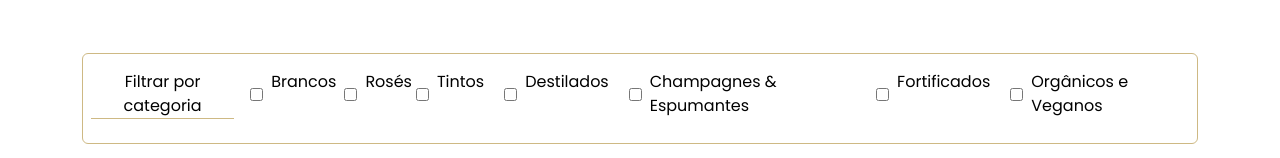
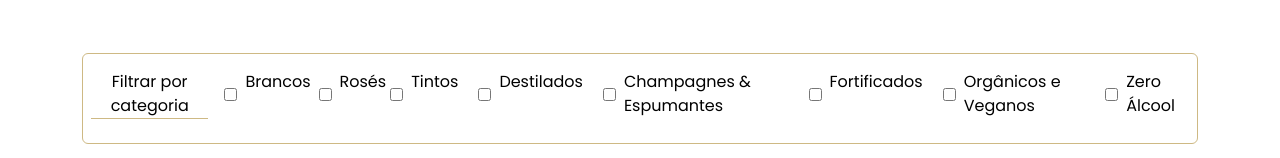
Before and after one commit to techqria/vinum, a React (Create React App) app: page /catalogo in a window 1280 px wide. Shown: the part 435-593 px from the top of the page. Built offline with nearby package versions, Linux system fonts and the light colour scheme; no server answers.

Commit message:
changing API

```diff
--- a/src/api/api.ts
+++ b/src/api/api.ts
@@ -1,7 +1,7 @@
 import axios from "axios";
 
 const api = axios.create({
-  baseURL: "https://vinum-wine.herokuapp.com",
+  baseURL: "https://vinum-api.vercel.app/",
   headers: {
     "Content-Type": "application/json",
     "Access-Control-Allow-Origin": "*",
--- a/src/components/Filter.tsx
+++ b/src/components/Filter.tsx
@@ -72,6 +72,10 @@ export const Filter: React.FC<any> = ({ categoryFilter, setCategoryFilter, setPr
                     <input checked={categoryFilter.find((category: string) => category === 'organicos e veganos') ? true : false} className="pointer me-2" onChange={filterCategory} type="checkbox" id="organicos e veganos" />
                     <label htmlFor="organicos e veganos" className="me-1 pointer">Orgânicos e Veganos</label>
                 </div>
+                <div className="mb-3 d-flex justify-content-center">
+                    <input checked={categoryFilter.find((category: string) => category === 'zero alcool') ? true : false} className="pointer me-2" onChange={filterCategory} type="checkbox" id="zero alcool" />
+                    <label htmlFor="zero alcool" className="me-1 pointer">Zero Álcool</label>
+                </div>
             </div>
 
             <div className="d-flex flex-md-row flex-column justify-content-center border gap-3 p-2  border-gold rounded w-content pt-3">
--- a/src/pages/Admin/ChangeProduct.tsx
+++ b/src/pages/Admin/ChangeProduct.tsx
@@ -134,7 +134,7 @@ export const ChangeProduct = () => {
                                     <option value="champagnes & espumantes">Champagnes & Espumantes</option>
                                     <option value="fortificados">Fortificados</option>
                                     <option value="organicos e veganos">Orgânicos e Veganos</option>
-
+                                    <option value="zero alcool">Zero Álcool</option>
                                 </select>
                             </div>
                         </div>
--- a/src/pages/Admin/NewProduct.tsx
+++ b/src/pages/Admin/NewProduct.tsx
@@ -97,7 +97,7 @@ export const NewProduct = () => {
                                     <option value="champagnes & espumantes">Champagnes & Espumantes</option>
                                     <option value="fortificado">Fortificados</option>
                                     <option value="organicos e veganos">Orgânicos e Veganos</option>
-
+                                    <option value="zero alcool">Zero Álcool</option>
                                 </select>
                             </div>
                         </div>
```
